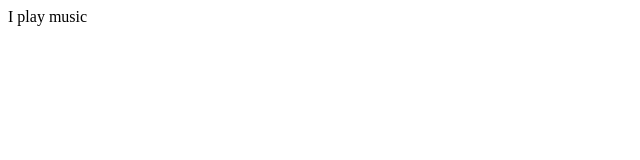
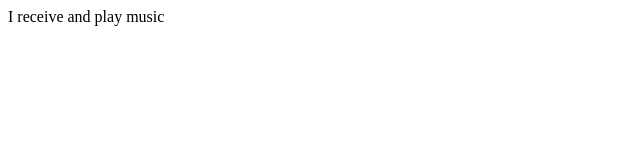
Before and after one commit to azoff/leapj, a plain HTML site: page receiver/index.html in a window 1280 px wide. Shown: the whole page, without its empty margins (0-640 px from the left). Drawn offline with nearby package versions, Linux system fonts and the light colour scheme; files that its build step writes are made by us from their sources; files whose address does not match are found by name.

Commit message:
Small text changes

```diff
--- a/receiver/index.html
+++ b/receiver/index.html
@@ -16,7 +16,7 @@
 
 <body>
 
-	<div>I play music</div>
+	<div>I receive and play music</div>
 	<script src="/js/config.js"></script>
 	<script async src="/js/requirejs-2.1.10/require.js" data-main="/js/app.js"></script>
 
```
Also changed, not shown: sender/index.html (+1 -1 lines).
